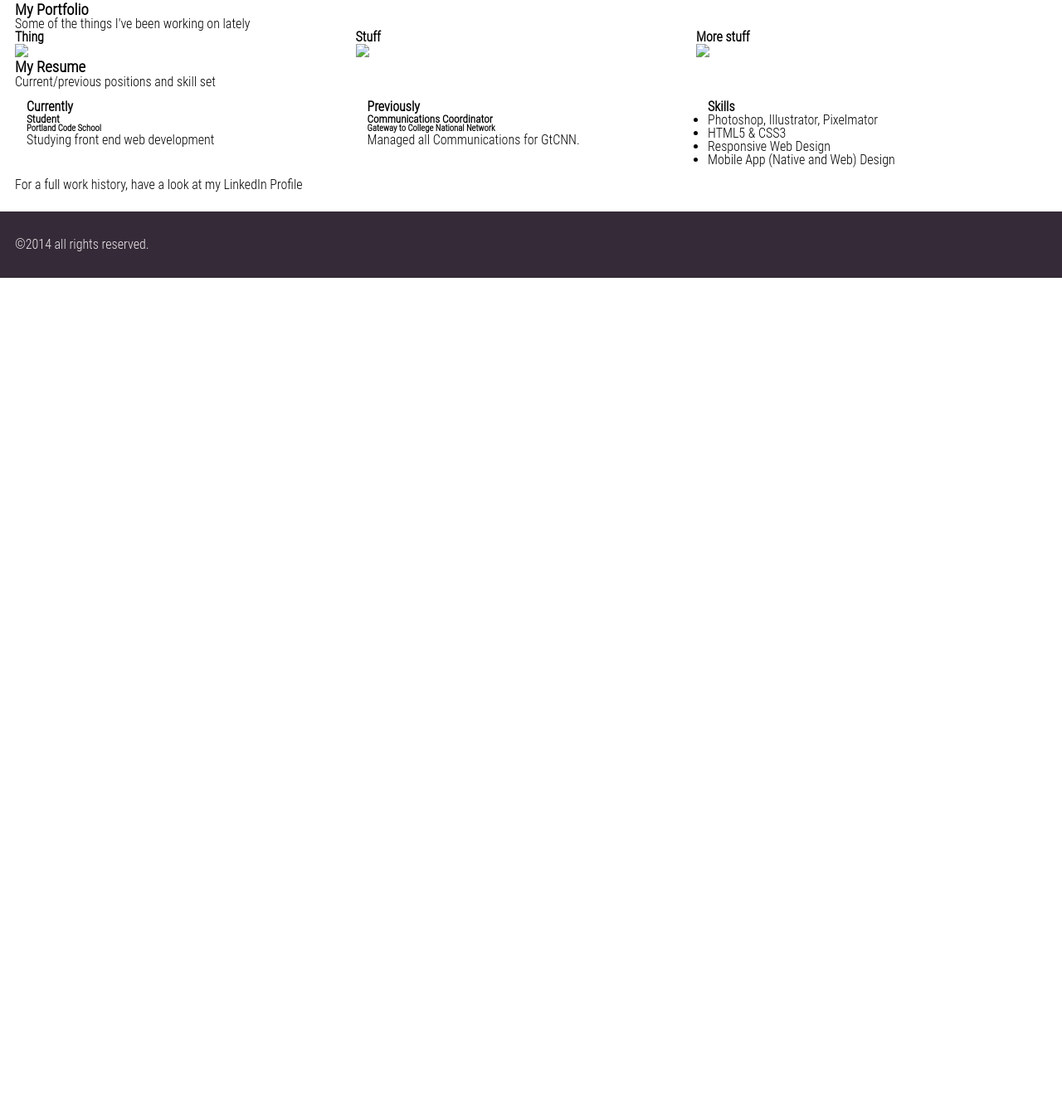
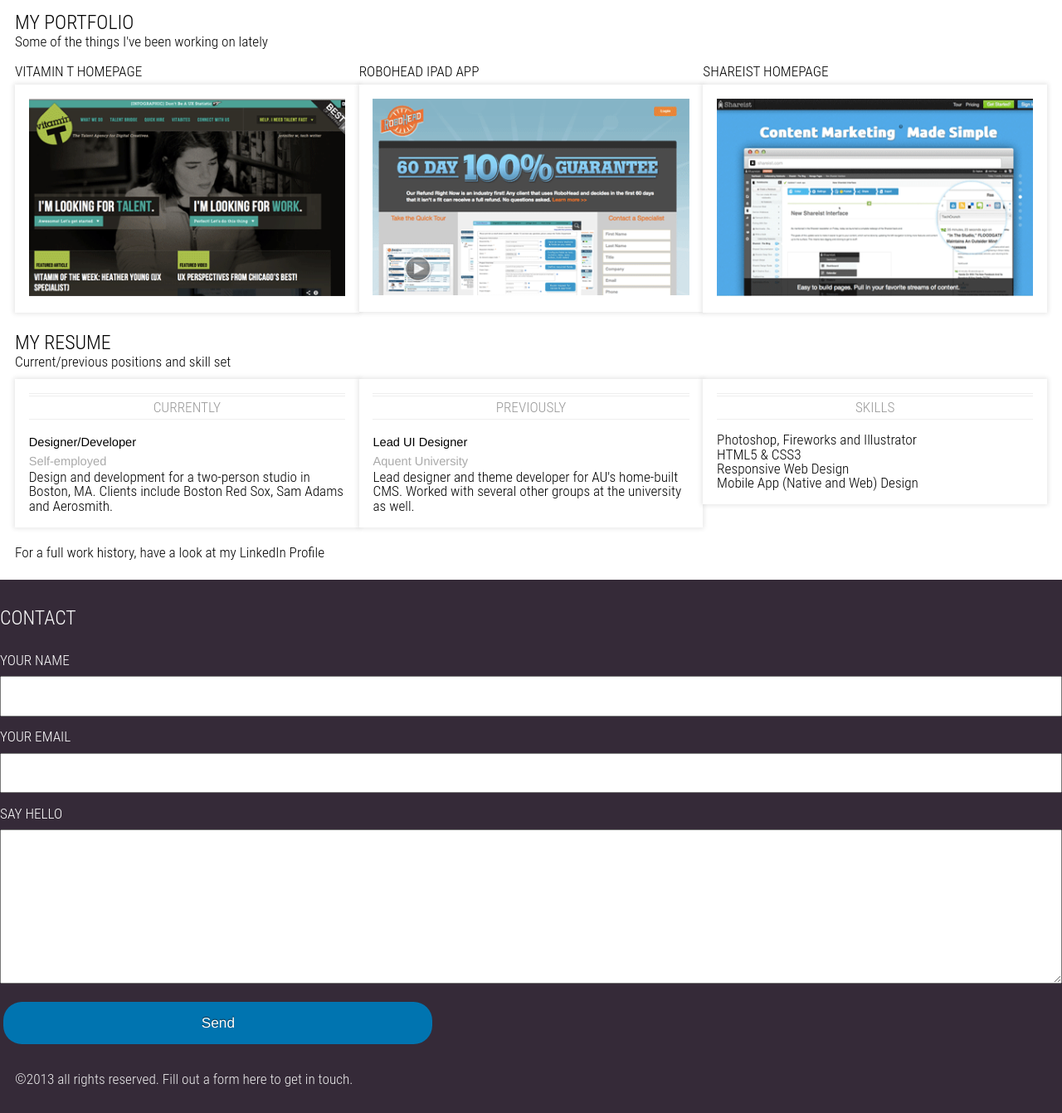
Before and after one commit to jahsierebecca/responsive_design, a plain HTML site: page index.html in a window 1280 px wide. Shown: the part 390-1732 px from the top of the page at 83% size. Before the commit the page ends 800 px from the top, so only its background shows below. Drawn offline with Linux system fonts and the light colour scheme; a script that the page names is missing; a web font is replaced by a local one.

Commit message:
Updates to the file

```diff
--- a/css/style.css
+++ b/css/style.css
@@ -157,13 +157,128 @@
 	Custom Styles
 ****************************************** */
 
-#nav,#masthead,#content,#colophon {
-	margin: 0 18px;
+/*	  For details on font-size:100% see here:
+      http://filamentgroup.com/lab/how_we_learned_to_leave_body_font_size_alone/
+
+	  For details on line-height:1 see here:
+      http://meyerweb.com/eric/thoughts/2008/05/06/line-height-abnormal/
+
+	  For details on text-size-adjust:100% see here:
+	  https://developer.mozilla.org/en-US/docs/CSS/text-size-adjust
+*/
+
+html {
+   font-size: 100%;
+   line-height: 1;
+   -moz-text-size-adjust: 100%;
+   -ms-text-size-adjust: 100%;
+   -webkit-text-size-adjust: 100%;
 }
 
+body {
+	font-family: "Roboto Condensed Light", "Helvetica Neue", Helvetica, sans-serif;
+}
+
+h1,h2,h3,h4,h5,h6 {
+	    font-weight: 100;
+	    }
+
+h1 {
+	font-size: 3.189em;
+	line-height: 1.223;
+		}
+
+h2  {
+	font-size: 2.126em;
+	line-height: 1.223;
+		    }
+
+h1, h2 {
+	text-shadow: 0 2px 2px rgba(0, 0, 0, .65);
+			 }
+
+h3 {
+	font-size: 1.382em;
+	line-height: 1.223;
+		}
+
+h4 {
+	font-size: 1em;
+	line-height: 1.56;
+	text-transform: uppercase;
+		}
+
+h3,h4 {
+	font-weight: 300;
+	text-transform: uppercase;
+		}
+
+h5 {
+	font-size: .8125em;
+	line-height: 1.125;
+		}
+
+h5,h6 {
+	font-family: "Helvetica Neue", Helvetica, Arial, sans-serif;
+	font-size: .85em;
+	line-height: 1.53;
+	font-weight: 500;
+		}
+h6 {
+	color: #aaa;
+	font-weight: 200;
+		}
+
+#nav,#masthead,#content,#colophon {
+			margin: 0 18px;
+		}
+
 #masthead {
-	color:#fff;
-}
+			color:#fff;
+		}
+
+#nav h3 {
+	text-transform: capitalize;
+		}
+
+#content article {
+	padding-top: .65em;
+	padding-bottom: 1.3em;
+		}
+
+#portfolio h4 {
+	line-height: 1.82;
+		}
+
+.box {
+			padding:14px;
+		}
+
+.box h4 {
+	color: #999;
+	border-top: 4px double #eee;
+	border-bottom: 1px solid #eee;
+	margin-bottom: .975em; /* 3/4 of 1.3 */
+	text-align: center;
+		}
+
+.box ul {
+	list-style: none;
+	padding: 0;
+		}
+
+figure,.box {
+	background: #fff;
+	-moz-box-shadow: 0 0 .325em .13em rgba( 0, 0, 0, .1 );
+	-webkit-box-shadow: 0 0 .325em .13em rgba( 0, 0, 0, .1 );
+	box-shadow: 0 0 .325em .13em rgba( 0, 0, 0, .1 );
+	padding: .975em; /* 3/4 of 1.3 */
+		}
+
+section footer {
+	clear: both;
+		   }
+
 #container-nav {
 	background:#fff;
 }
@@ -184,9 +299,6 @@
 	color:#eee;
 	font-weight:100;
 }
-.box {
-	padding:14px;
-}
 
 img {
 	max-width:100%;
@@ -204,16 +316,23 @@
     *zoom: 1; /* 3 */
     }
 
+
 /* ******************************************
-		Media Queries for screen wider than 720px
+	Media Queries for screen wider than 45em (720px)
 ****************************************** */
-	@media screen and (min-width: 720px){
+
+	@media screen and (min-width: 45em) {
+
+	    body {
+	        font-size: 107.692307692308%;
+	        }
 
 		#portfolio article,
 		#resume article {
-			float:left;
-			width:33%;
+			float: left;
+			width: 33.333%;
 		}
+
 	}
 
 
--- a/index.html
+++ b/index.html
@@ -2,7 +2,7 @@
 <html>
 	<head>
 		<meta charset="UTF-8">
-		<title>Jahsie Ault's</title>
+		<title>Maya Chopra's portfolio</title>
 
 		<!-- Viewport meta tag to prevent iPhone from scaling our page -->
 		<meta name="viewport" content="width=device-width, initial-scale=1"/>
@@ -21,25 +21,89 @@
 
 	<style type="text/css" media="all">
 
-	/*	  For details on font-size:100% see here: 			http://filamentgroup.com/lab/how_we_learned_to_leave_body_font_size_alone/
+	/* Form / Basic Layout */
 
-		  For details on line-height:1 see here:	  			http://meyerweb.com/eric/thoughts/2008/05/06/line-height-abnormal/
+	form {
+	    padding: 0 0 1.3em;
+	    }
 
-		  For details on text-size-adjust:100% see here:
-		  https://developer.mozilla.org/en-US/docs/CSS/text-size-adjust
-	*/
+	form ul {
+	    list-style: none;
+	    padding: 1.3em 0 0;
+	    }
 
-		html {
-	    font-size: 100%;
+	form li {
+	    padding: 0 0 .65em;
+	    }
+
+	legend {
+		font-size: 1.382em;
+		line-height: 1.223;
+		}
+
+	label {
+	    display: block;
+		font-size: 1em;
+		line-height: 1.56;
+	    padding: 0 0 .325em;
+		}
+
+	legend, label {
+		font-weight: 300;
+		text-transform: uppercase;
+		color: #fff;
+		}
+
+	input,
+	textarea {
+	    display: block;
+	    width: 100%;
+	    font-family: "Helvetica Neue", Helvetica, Arial, sans-serif;
+		font-size: 1em;
+		line-height: 1.3;
+		font-weight: 500;
+	    padding: .65em;
+	    -webkit-box-sizing: border-box;
+	    -moz-box-sizing: border-box;
+	    box-sizing: border-box;
+	    }
+
+	/**
+	 * 1. Remove default vertical scrollbar in IE 6/7/8/9.
+	 * 2. Improve readability and alignment in all browsers.
+	 */
+
+	textarea {
+	    padding-bottom: 10%;
+	    overflow: auto; /* 1 */
+	    vertical-align: top; /* 2 */
+	    }
+
+	.send {
+	    display: inline-block;
+	    max-width: 30em;
+	    font-size: 1em;
 	    line-height: 1;
-	    -moz-text-size-adjust: 100%;
-	    -ms-text-size-adjust: 100%;
-	    -webkit-text-size-adjust: 100%;
-	}
+	    font-weight: 500;
+	    color: #fff;
+	    text-decoration: none;
+	    background: #0074b0;
+	    margin: .65em .26em;
+	    padding: .975em;
+	    border: 0;
+	    border-radius: 1.3em;
+	    text-shadow: 0 -1px 1px rgba(0, 0, 0, .65);
+	    }
 
-	body {
-		font-family: "Roboto Condensed Light", "Helvetica Neue", Helvetica, sans-serif;
-	}
+	.send:hover {
+	    background: #6f6f6f;
+	    }
+
+	.send:active,
+	.send:focus {
+	    background: #555;
+	    }
+
 
 
 	</style>
@@ -47,8 +111,8 @@
 
 	<body lang="en">
 		<div id="container-nav">
-			<section id="nav">
-				<h3>Jahsie Ault</h3>
+			<section id="nav" class="wrapper">
+				<h3>Maya Chopra</h3>
 				<!-- Turn off for now
 				<nav>
 					<ul>
@@ -62,10 +126,10 @@
 			</section>
 		</div>
 		<div id="container-header">
-			<header id="masthead">
+			<header id="masthead" class="wrapper">
 				<h1>Hi, I'm Maya</h1>
 
-				<h2>A Portland based designer.</h2>
+				<h2>A Boston-based designer/developer hybrid with a passion for user experience and the web</h2>
 			</header>
 		</div>
 		<div id="container-content">
@@ -73,26 +137,26 @@
 
 				<section id="portfolio" class="group">
 
-					<header>
+					<header class="wrapper">
 						<h3>My Portfolio</h3>
 						<p>Some of the things I've been working on lately</p>
 					</header>
-					<article class="group">
-				<h4>Thing</h4>
+					<article class="group wrapper">
+				<h4>Vitamin T Homepage</h4>
 
 						<figure>
 							<img src="./img/vitamin-t.png">
 						</figure>
 				</article>
-				<article class="group">
-				<h4>Stuff</h4>
+				<article class="group wrapper">
+				<h4>RoboHead iPad App</h4>
 
 							<figure>
 								<img src="./img/robohead.png">
 							</figure>
 				</article>
-				<article class="group">
-				<h4>More stuff</h4>
+				<article class="group wrapper">
+				<h4>Shareist Homepage</h4>
 
 							<figure>
 								<img src="./img/shareist.png">
@@ -103,45 +167,45 @@
 
 				<section id="resume" class="group">
 
-						<header>
+						<header class="wrapper">
 							<h3>My Resume</h3>
 							<p>Current/previous positions and skill set</p>
 						</header>
-					<article>
+					<article class="wrapper">
 					<div class="box">
 						<h4>Currently</h4>
 
-						<h5>Student</h5>
+						<h5>Designer/Developer</h5>
 
-						<h6>Portland Code School</h6>
+						<h6>Self-employed</h6>
 
-						<p>Studying front end web development</p>
+						<p>Design and development for a two-person studio in Boston, MA. Clients include Boston Red Sox, Sam Adams and Aerosmith.</p>
 					</div>
 					</article>
-					<article>
+					<article class="wrapper">
 					<div class="box">
 						<h4>Previously</h4>
 
-						<h5>Communications Coordinator</h5>
+						<h5>Lead UI Designer</h5>
 
-						<h6>Gateway to College National Network</h6>
+						<h6>Aquent University</h6>
 
-						<p>Managed all Communications for GtCNN.</p>
+						<p>Lead designer and theme developer for AU's home-built CMS. Worked with several other groups at the university as well.</p>
 					</div>
 					</article>
-					<article>
+					<article class="wrapper">
 					<div class="box">
 						<h4>Skills</h4>
 
 						<ul>
-							<li>Photoshop, Illustrator, Pixelmator</li>
+							<li>Photoshop, Fireworks and Illustrator</li>
 							<li>HTML5 &amp; CSS3</li>
 							<li>Responsive Web Design</li>
 							<li>Mobile App (Native and Web) Design</li>
 						</ul>
 					</div>
 					</article>
-						<footer>
+						<footer class="wrapper">
 							<p>For a full work history, have a look at my LinkedIn Profile</p>
 						</footer>
 
@@ -150,8 +214,28 @@
 			</article>
 		</div>
 		<div id="container-footer">
-			<footer id="colophon">
-				<p>©2014 all rights reserved.</p>
+			<form>
+			    <fieldset class="wrapper">
+			        <legend>Contact</legend>
+			            <ul class="group">
+			                <li class="name">
+			                    <label for="name">Your Name</label>
+			                    <input type="text" id="name" name="name" />
+			                </li>
+			                <li class="email">
+			                    <label for="email">Your Email</label>
+			                    <input type="email" id="email" name="email" />
+			                </li>
+			                <li class="message">
+			                    <label for="message">Say Hello</label>
+			                    <textarea id="message" name="message"></textarea>
+			                </li>
+			            </ul>
+			        <input class="send" type="submit" name="submit" value="Send" />
+			    </fieldset>
+			</form>
+			<footer id="colophon" class="wrapper">
+				<p>©2013 all rights reserved. Fill out a form here to get in touch.</p>
 			</footer>
 		</div>
 	</body>
```
Also changed, not shown: img/grid.png (added), img/grid2.png (added), img/robohead.png (added), img/shareist.png (added), img/vitamin-t.png (added).
